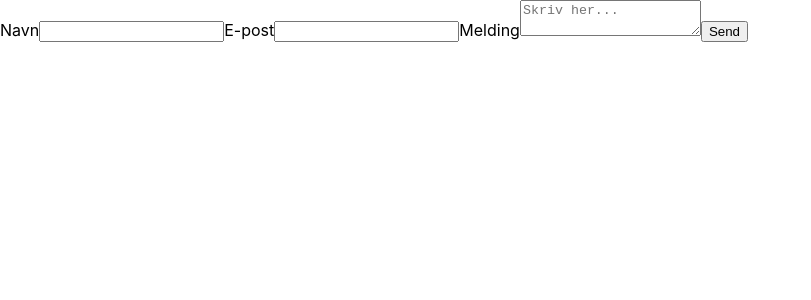
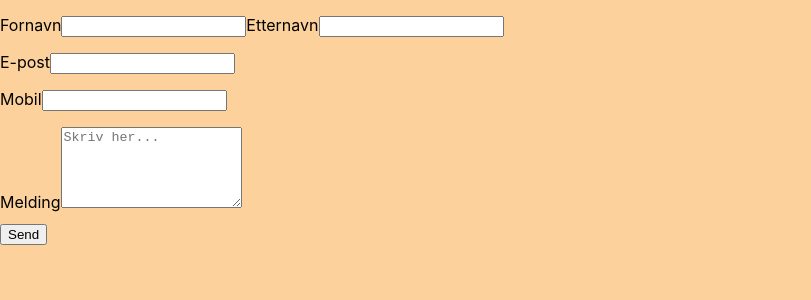
Before and after one commit to ramkodehode/prosjekt-phillips, a React (Create React App) app: page / in a window 1280 px wide. Shown: the top 300 px of the page, without its empty margins (0-811 px from the left). Built offline with nearby package versions, Linux system fonts and the light colour scheme; the HTML template or start-up script is replaced by a standard one.

Commit message:
Removed all styles, and starting over

```diff
--- a/src/components/contact/ContactForm.js
+++ b/src/components/contact/ContactForm.js
@@ -1,29 +1,27 @@
 import React, { useRef } from 'react';
 import { useEffect, useState } from 'react';
 import emailjs from '@emailjs/browser';
-import styled from 'styled-components';
+import styled, { createGlobalStyle } from 'styled-components';
 
-const Container = styled.section`
-  @media only screen and (max-width: 768px) {
-    align-items: center;
-    display: flex;
-    justify-content: center;
-    align-items: center;
-    display: flex;
-    justify-content: center;
-    height: 800px;
-    border: 2px blue solid;
-  }
+const GlobalStyle = createGlobalStyle`
+
+* {
+  box-sizing: border-box;
+}
+
+body {
+
+  background-color: #FCD19B;
+  line-height: 1.5px;
+}
+
 `;
 
-const Form = styled.form`
-  @media only screen and (max-width: 768px) {
-    border-color: green;
+const Paragraph = styled.p``;
 
-    display: flex;
-    flex-direction: column;
-  }
-`;
+const Container = styled.section``;
+
+const Form = styled.form``;
 
 const Label = styled.label``;
 
@@ -60,14 +58,37 @@ function ContactForm() {
   return (
     <>
       <Container>
+        <GlobalStyle />
         <Form ref={form} onSubmit={sendEmail}>
-          <Label>Navn</Label>
-          <InputName type="text" name="user_name" required />
-          <Label>E-post</Label>
-          <InputEmail type="email" name="user_email" required />
-          <Label>Melding</Label>
-          <TextArea name="message" placeholder="Skriv her..." required />
-          <SubmitButton type="submit" value="Send" />
+          <Paragraph>
+            <Label>Fornavn</Label>
+            <InputName type="text" name="first_name" required />
+            <Label>Etternavn</Label>
+            <InputName type="text" name="last_name" required />
+          </Paragraph>
+          <Paragraph>
+            <Label>E-post</Label>
+            <InputEmail type="email" name="user_email" required />
+          </Paragraph>
+
+          <Paragraph>
+            <Label>Mobil</Label>
+            <InputEmail type="email" name="user_phone" required />
+          </Paragraph>
+
+          <Paragraph>
+            <Label>Melding</Label>
+            <TextArea
+              name="message"
+              rows="5"
+              placeholder="Skriv her..."
+              required
+            />
+          </Paragraph>
+
+          <Paragraph>
+            <SubmitButton type="submit" value="Send" />
+          </Paragraph>
 
           {status ? <Message>Meldingen din har blitt sendt!</Message> : ''}
         </Form>
```
